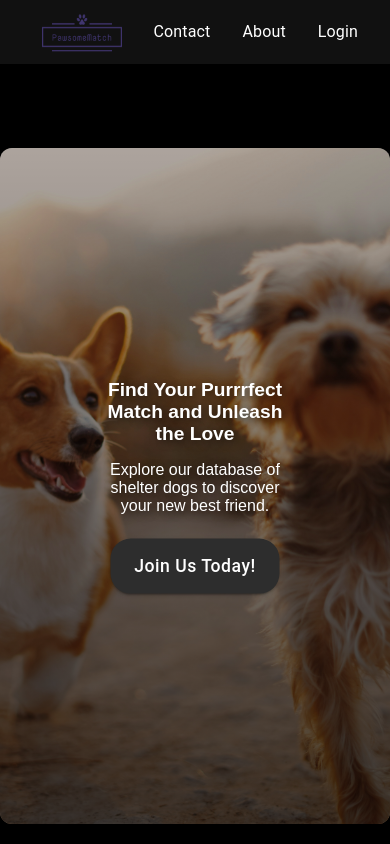
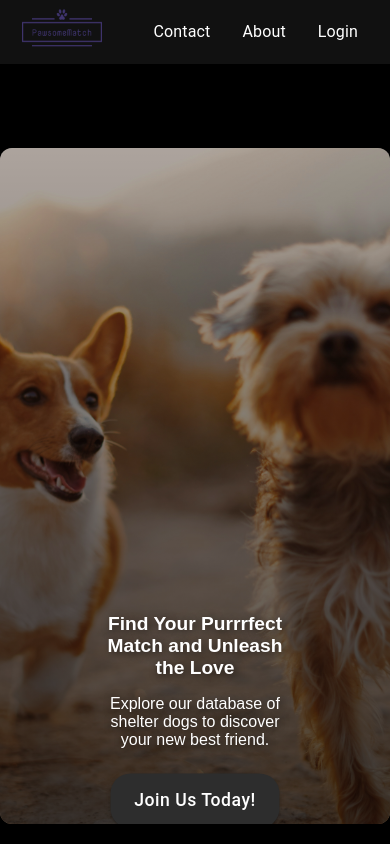
Before and after one commit to Andrew-h13/pawsome, a Next.js app: page / in a window 390 px wide. Shown: the top 844 px of the page. Built offline with nearby package versions, Linux system fonts and the light colour scheme.

Commit message:
fixed placement of logo(mobile)

```diff
--- a/src/layouts/ui/navbar.tsx
+++ b/src/layouts/ui/navbar.tsx
@@ -52,7 +52,12 @@ export default function Navbar() {
           width={100}
           height={100}
           onClick={handleHome}
-          style={{ cursor: "pointer", borderRadius: "25px" }}
+          style={{
+            cursor: "pointer",
+            borderRadius: "25px",
+            marginLeft: "-20px",
+            marginTop: "-10px",
+          }}
         />
       ) : (
         <h1 onClick={handleHome} style={{ cursor: "pointer" }}>
--- a/src/layouts/ui/splash.tsx
+++ b/src/layouts/ui/splash.tsx
@@ -69,7 +69,7 @@ export default function Splash() {
               position: "absolute",
               top: "50%",
               left: "50%",
-              transform: "translate(-50%, -50%)",
+              transform: "translate(-50%, 50%)",
               textAlign: "center",
               color: "white",
               fontSize: { xs: "1.2rem", sm: "1.5rem", md: "2rem" },
@@ -112,9 +112,9 @@ export default function Splash() {
                 </Link>
               </>
             ) : (
-              <h1 style={{ maxWidth: "100%", padding: "10px" }}>
+              <h4 style={{ maxWidth: "100%", padding: "10px" }}>
                 Welcome back, {userName}! Let’s find your purrrfect match!
-              </h1>
+              </h4>
             )}
           </Box>
         </Box>
```
